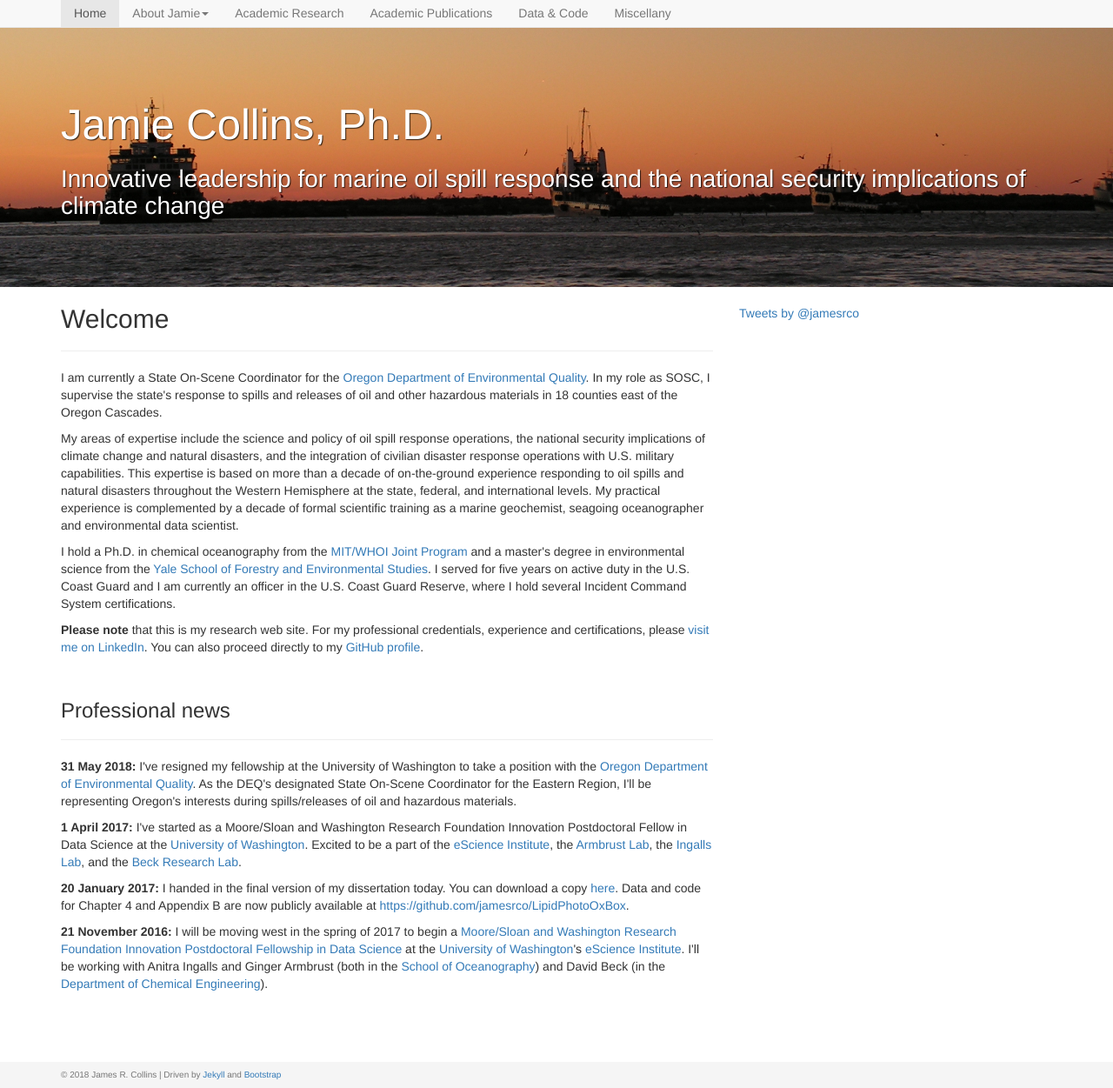
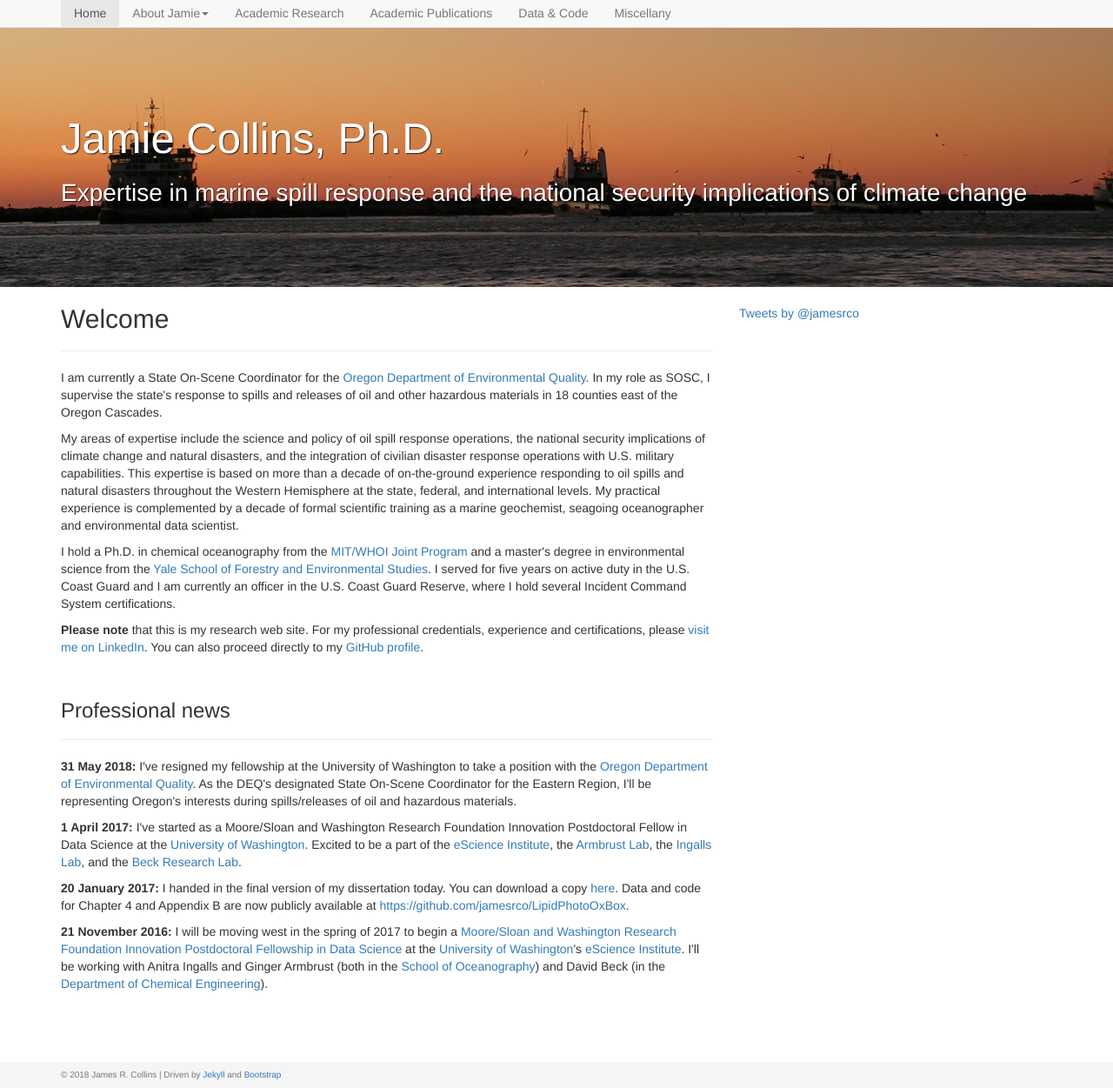
Before and after one commit to jamesrco/jamesrco.github.io, a Jekyll site: the page built from index.html, in a window 1280 px wide and 1251 px high. Shown: the whole window at 87% size. Built offline with Jekyll 4.4.1, drawn with Linux system fonts in a browser that asks for light colours; nearby versions of some CDN libraries; comment, search, counter and statistics services are not loaded.

Commit message:
Tagline update

```diff
--- a/_layouts/default.html
+++ b/_layouts/default.html
@@ -74,7 +74,7 @@
     </div><!-- .carousel-inner -->
     <div class="container carousel-overlay">
         <h1>Jamie Collins, Ph.D.</h1>
-        <h3>Innovative leadership for marine oil spill response and the national security implications of climate change</h3>
+        <h3>Expertise in marine spill response and the national security implications of climate change</h3>
     </div>
 </div><!-- .carousel -->
 <!--end bg-carousel-->
--- a/_layouts/page.html
+++ b/_layouts/page.html
@@ -74,7 +74,7 @@
     </div><!-- .carousel-inner -->
     <div class="container carousel-overlay">
         <h1>Jamie Collins, Ph.D.</h1>
-        <h3>Innovative leadership for marine oil spill response and the national security implications of climate change</h3>
+        <h3>Expertise in marine spill response and the national security implications of climate change</h3>
     </div>
 </div><!-- .carousel -->
 <!--end bg-carousel-->
```
